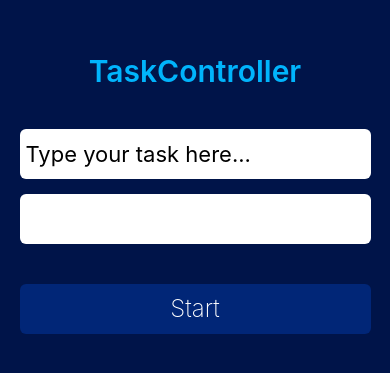
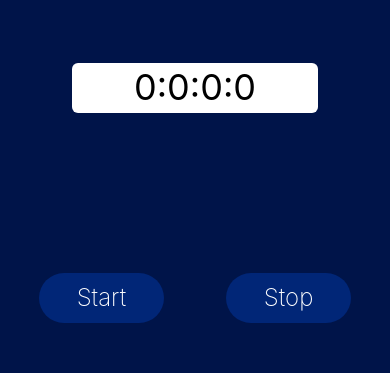
Before and after one commit to flvSantos15/simpleTracker, a React Native app: screen / in a window 390 px wide. Shown: the part 229-602 px from the top of the page. Built offline with nearby package versions, Linux system fonts and the light colour scheme.

Commit message:
new features

```diff
--- a/src/pages/Home/Home.tsx
+++ b/src/pages/Home/Home.tsx
@@ -1,4 +1,4 @@
-import React, {useState} from 'react';
+import React, { useEffect, useState } from 'react';
 
 import {
   StyleSheet,
@@ -9,48 +9,64 @@ import {
 } from 'react-native';
 
 export function Home() {
-  const [text, setText] = useState('')
-  const [count, setCount] = useState('')
+  const [hour, setHour] = useState(0)
+  const [minute, setMinute] = useState(0)
+  const [second, setSecond] = useState(0)
+  const [mileSecond, setMileSecond] = useState(0)
 
-  function handlerTaskInputText(){
-    if(text !== '' && Number(count) > 0){
-      setText('')
-      setCount('')
-      alert('ok!')
-    }else{
-      setText('')
-      setCount('')
-      alert('Please enter a task/valid number')
+  var timeStarted = 0
+
+  useEffect(() => {
+
+    function rodar(){
+
+      if(mileSecond > 99){
+        setSecond(second + 1)
+        setMileSecond(0)
+      }
+      if(second > 59){
+        setMinute(minute + 1)
+        setSecond(0)
+      }
+      if(minute > 59){
+        setHour(hour + 1)
+        setMinute(0)
+      }
+      if(hour > 24){
+        setHour(0)
+      }
     }
+    rodar()
+  }, [])
+
+  function handleStart() {
+
   }
 
-  return(
+
+  return (
     <View style={styles.container}>
-      <Text style={styles.TitleContainer}>TaskController</Text>
-      <View style={styles.TextContainer}>
-        {/* um input pra pegar o nome da task */}
-        <TextInput
-          style={styles.taskName}
-          placeholder='Type your task here...'
-          onChangeText={setText}
-          value={text}
-        />
-        {/* um input pra pegar o tempo da task */}
-        <TextInput
-          style={styles.taskName}
-          keyboardType='number-pad'
-          onChangeText={setCount}
-          value={count}
-        />
-        {/* um botão pra chamar a função */}
+      <View style={styles.TimeContainer}>
+        <Text style={styles.timeName}>
+          {`${hour}:${minute}:${second}:${ + mileSecond}`}
+        </Text>
+      </View>
+
+      <View style={styles.btnContainer}>
         <TouchableOpacity
           style={styles.btn}
-          onPress={handlerTaskInputText}
+          onPress={handleStart}
         >
           <Text style={styles.btnText}>Start</Text>
         </TouchableOpacity>
+
+        <TouchableOpacity
+          style={styles.btn}
+          onPress={() => alert('Stop')}
+        >
+          <Text style={styles.btnText}>Stop</Text>
+        </TouchableOpacity>
       </View>
-
     </View>
   )
 }
@@ -64,36 +80,38 @@ const styles = StyleSheet.create({
     flexDirection: 'column',
     justifyContent: 'center',
   },
-  TitleContainer: {
-    color: '#00b4fc',
-    fontSize: 30,
-    // fontFamily: 'Helvetica',
-    fontWeight: '600',
-    textAlign: 'center',
-    marginBottom: 10,
-  },
-  TextContainer: {
+  TimeContainer: {
     width: '90%',
     display: 'flex',
     alignSelf: 'center',
     justifyContent: 'center',
+    marginBottom: 80,
+  },
+  timeName: {
+    backgroundColor: '#fff',
+    width: '70%',
+    height: 50,
+    padding: 2,
+    borderRadius: 6,
+    fontSize: 36,
+    textAlign: 'center',
+    alignSelf: 'center',
+  },
+  btnContainer: {
     marginTop: 30,
-  },
-  taskName: {
-    backgroundColor: '#fff',
-    width: '100%',
-    height: 50,
-    borderRadius: 6,
-    paddingLeft: 6,
-    marginBottom: 15,
-    fontSize: 22,
+    width: '80%',
+    display: 'flex',
+    flexDirection: 'row',
+    justifyContent: 'space-between',
+    alignSelf: 'center',
   },
   btn: {
-    marginTop: 25,
-    width: '100%',
+    marginTop: 50,
+    width: '40%',
     height: 50,
     backgroundColor: '#012677',
-    borderRadius: 6,
+    borderRadius: 50,
+    alignSelf: 'center',
   },
   btnText: {
     color: '#fff',
```
